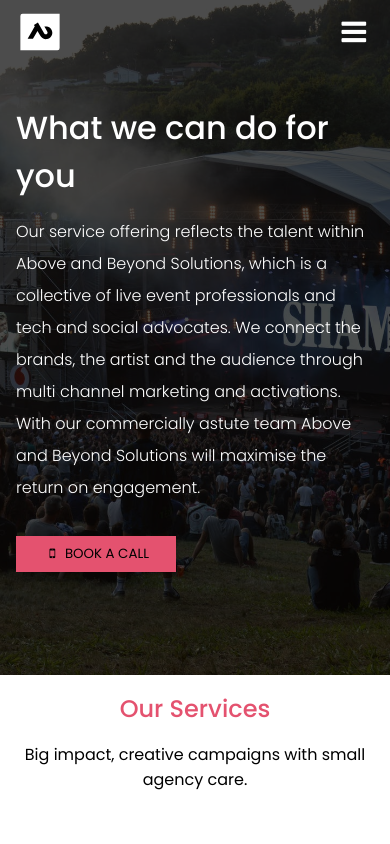
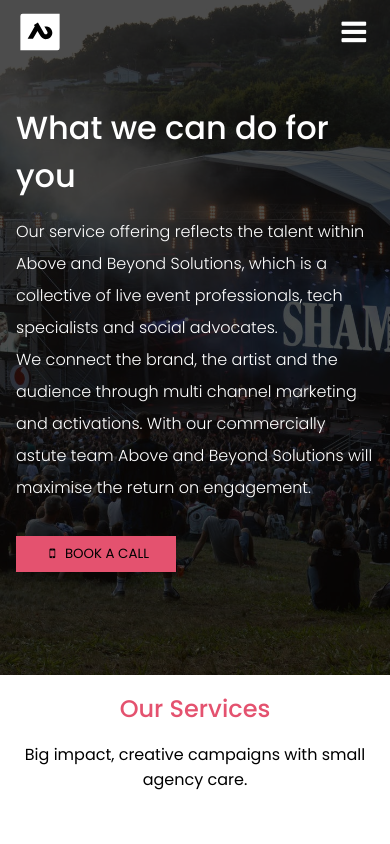
Before and after one commit to luke-meadows/above-and-beyond-solutions, a Next.js app: page /services in a window 390 px wide. Shown: the top 844 px of the page. Built offline with nearby package versions, Linux system fonts and the light colour scheme.

Commit message:
mobile nav

```diff
--- a/components/HomepageHero.js
+++ b/components/HomepageHero.js
@@ -18,7 +18,7 @@
         muted
         loop
         webkit-playsinline="true"
-        playsinline="true"
+        playsInline={true}
         src={require('../public/assets/HERO-NO-SWEARING.mp4')}
         type="video/mp4"
       />
@@ -93,7 +93,7 @@
 const ImageContainer = styled.div`
   display: block;
   width: calc(100vw - 2rem);
-  /* border: 1px solid blue; */
+
   margin-bottom: 1rem;
   max-width: 1000px;
 `;
--- a/components/MobileNav.js
+++ b/components/MobileNav.js
@@ -37,7 +37,7 @@
   position: fixed;
   background: none;
   color: white;
-  height: 100vh;
+  height: 120vh;
   width: 100vw;
   z-index: 4;
   transition: all 0.5s ease-out;
@@ -45,7 +45,7 @@
     opacity: 0;
   }
   &.mobile-nav-active {
-    background: black;
+    /* background: black; */
     opacity: 1;
     pointer-events: all;
     * {
--- a/components/Page.js
+++ b/components/Page.js
@@ -4,18 +4,23 @@
 import styled from 'styled-components';
 import { createGlobalStyle } from 'styled-components';
 import MobileNav from './MobileNav';
+import { Ctx } from '../lib/ctxProvider';
+import { useContext } from 'react';
 
 export default function Page({ children }) {
+  const { mobileNavActive } = useContext(Ctx);
+
   return (
     <StyledPage>
+      {mobileNavActive && <OverLay />}
       <Head>
         <title>Above & Beyond Solutions</title>
         <meta name="description" content="Generated by create next app" />
         <link rel="icon" href="/favicon.ico" />
       </Head>
+      <MobileNav />
       <>
         <GlobalStyle />
-        <MobileNav />
         <Header />
         {children}
       </>
@@ -158,3 +163,11 @@
   min-height: 100vh;
   justify-content: space-between;
 `;
+
+const OverLay = styled.div`
+  background: black;
+  height: 1000%;
+  width: 100%;
+  position: absolute;
+  z-index: 4;
+`;
--- a/pages/services/index.js
+++ b/pages/services/index.js
@@ -15,11 +15,11 @@
         <h2>What we can do for you</h2>
         <p className="small">
           Our service offering reflects the talent within Above and Beyond
-          Solutions, which is a collective of live event professionals and tech
-          and social advocates. We connect the brands, the artist and the
-          audience through multi channel marketing and activations. With our
-          commercially astute team Above and Beyond Solutions will maximise the
-          return on engagement.
+          Solutions, which is a collective of live event professionals, tech
+          specialists and social advocates. <br /> We connect the brand, the
+          artist and the audience through multi channel marketing and
+          activations. With our commercially astute team Above and Beyond
+          Solutions will maximise the return on engagement.
         </p>
         <button>
           <i className="icon-mobile" />
```
Also changed, not shown: pages/services/marketing.js (+5 -5 lines).
